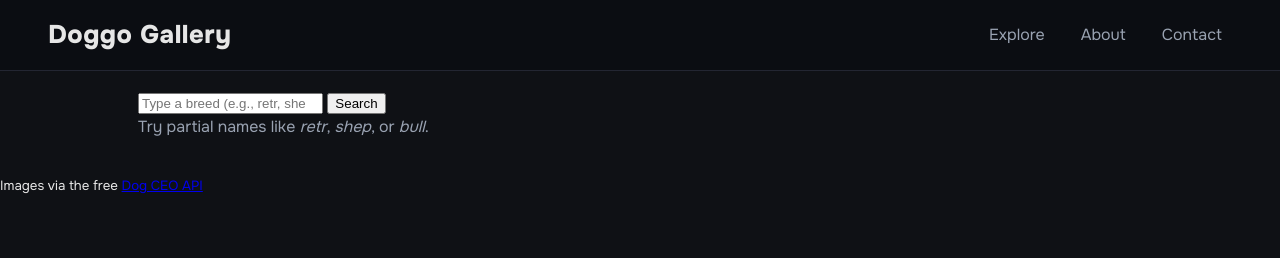
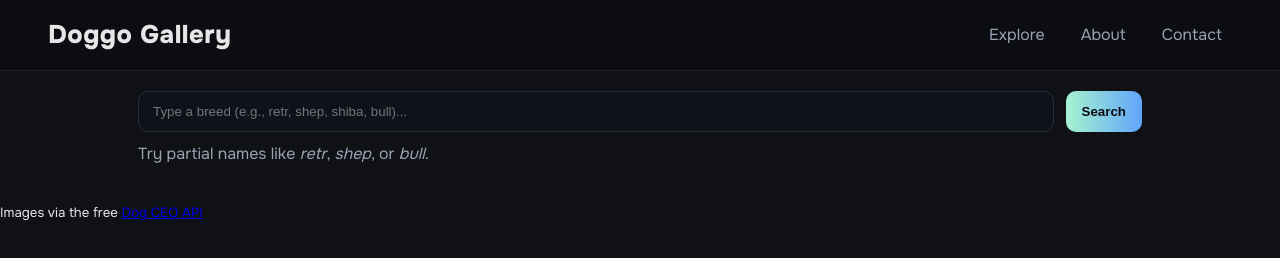
Before and after one commit to kbadams07/UTK_Project02, a plain HTML site: page index.html in a window 1280 px wide. Drawn offline with Linux system fonts and the light colour scheme.

Commit message:
inline search bar (flex) with basic styling

```diff
--- a/css/style.css
+++ b/css/style.css
@@ -21,3 +21,14 @@ body{
 .hint{color:var(--muted); margin:0 0 14px;}
 /* Accessibility helper */
 .visually-hidden{position:absolute!important; height:1px; width:1px; overflow:hidden; clip:rect(1px,1px,1px,1px); white-space:nowrap;}
+/* Search form inline (desktop) */
+.search-form{ display:flex; gap:var(--gap); margin-bottom:10px; }
+.search-form input[type="search"]{
+  flex:1; min-width:0; padding:12px 14px; border-radius:10px;
+  border:1px solid #2a2f3c; background:#0e121a; color:var(--text);
+}
+.search-form button{
+  padding:12px 16px; border:none; border-radius:10px;
+  background:linear-gradient(90deg, var(--accent), var(--accent-2));
+  color:#0b0d12; font-weight:700; cursor:pointer;
+}
```
